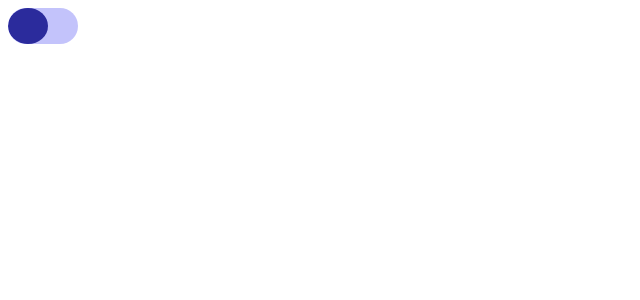
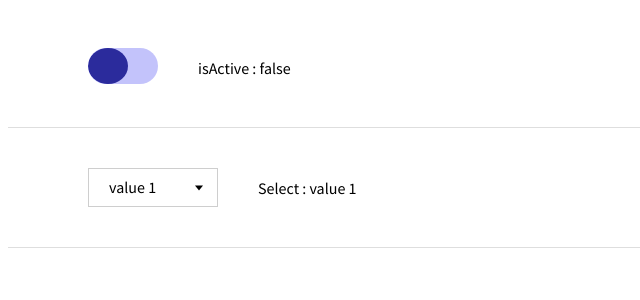
Before and after one commit to antoinevinial/react-boilerplate, a React (Create React App) app: page / in a window 1280 px wide. Shown: the top 300 px of the page, without its empty margins (0-640 px from the left). Built offline with nearby package versions, Linux system fonts and the light colour scheme.

Commit message:
Add select component.

```diff
--- a/public/index.html
+++ b/public/index.html
@@ -5,6 +5,7 @@
 		<meta name="viewport" content="width=device-width, initial-scale=1, shrink-to-fit=no">
 		<link rel="manifest" href="%PUBLIC_URL%/manifest.json">
 		<link rel="shortcut icon" href="%PUBLIC_URL%/favicon.ico">
+		<link href="https://fonts.googleapis.com/css?family=Source+Sans+Pro" rel="stylesheet">
 		<title>My App</title>
 	</head>
 	<body>
--- a/src/App.js
+++ b/src/App.js
@@ -1,7 +1,11 @@
 import React, { Component } from 'react';
+
+// Import styles.
+import { Application, Section, Cell } from './Components/styles';
 
 // Import components.
 import Switch from './Components/Switch';
+import FormSelect from './Components/Form/Select';
 
 // Init application.
 class App extends Component {
@@ -9,19 +13,49 @@ class App extends Component {
 	constructor(props) {
 		super(props);
 
+		// Init state.
+		this.state = {
+			isActive: false,
+			selectedValue: 'value 1'
+		};
+
 		// Rebind ES6.
 		this.toggleSwitch = this.toggleSwitch.bind(this);
+		this.onChange = this.onChange.bind(this);
 	}
 
 	toggleSwitch(isActive) {
+		this.setState({
+			isActive: isActive
+		});
+	}
 
+	onChange(value) {
+		this.setState({
+			selectedValue: value
+		});
 	}
 
 	render() {
 		return (
-			<div className="App">
-				<Switch toggleSwitch={this.toggleSwitch}/>
-			</div>
+			<Application>
+				<Section>
+					<Cell>
+						<Switch toggleSwitch={this.toggleSwitch}/>
+					</Cell>
+					<Cell>
+						{`isActive : ${this.state.isActive}`}
+					</Cell>
+				</Section>
+				<Section>
+					<Cell>
+						<FormSelect options={['value 1', 'value 2', 'value 3']} onChange={this.onChange}/>
+					</Cell>
+					<Cell>
+						{`Select : ${this.state.selectedValue}`}
+					</Cell>
+				</Section>
+			</Application>
 		);
 	}
 }
--- /dev/null
+++ b/src/Components/Form/Select/index.js
@@ -0,0 +1,46 @@
+// Import modules.
+import React, { Component } from 'react';
+
+// Import styles.
+import { Container, Select } from './styles';
+
+// Init component.
+class FormSelect extends Component {
+
+	constructor(props) {
+		super();
+
+		// Rebind ES6.
+		this.onChangeHandler = this.onChangeHandler.bind(this);
+	}
+
+	onChangeHandler(e) {
+		// Get value.
+		const value = e.target.value;
+
+		// Send value to parent.
+		this.props.onChange(value);
+	}
+
+	buildOptions() {
+		return this.props.options.map((option, key) => {
+			return <option value={option} key={key}>{option}</option>;
+		});
+	}
+
+	render() {
+		// Build Options.
+		const Options = this.buildOptions();
+
+		// Return component.
+		return (
+			<Container>
+				<Select onChange={this.onChangeHandler}>
+					{Options}
+				</Select>
+			</Container>
+		);
+	}
+}
+
+export default FormSelect;
--- /dev/null
+++ b/src/Components/Form/Select/styles.js
@@ -0,0 +1,44 @@
+// Import modules.
+import styled from 'styled-components';
+
+// Export container.
+export const Container = styled.div`
+	position: relative;
+
+	&:after {
+		content: "";
+		position: absolute
+		top: 50%;
+		right: 15px;
+		display: block;
+		width: 0;
+		height: 0;
+		border-style: solid;
+		border-width: 5px 4px 0 4px;
+		border-color: black transparent transparent transparent;
+		pointer-events: none;
+		transform: translateY(-50%);
+	}
+`;
+
+// Export round.
+export const Select = styled.select`
+	display: block;
+	-webkit-appearance: none;
+	-moz-appearance: none;
+	appearance: none;
+	min-width: 130px;
+	padding: 10px 20px;
+	font-family: inherit;
+	font-size: inherit;
+	outline: none;
+	resize: none;
+	background-color: white;
+	border: 1px solid #cecece;
+	border-radius: 0;
+
+	&:focus,
+	&:hover {
+		border-color: #7d7d7d;
+	}
+`;
--- /dev/null
+++ b/src/Components/styles.js
@@ -0,0 +1,18 @@
+// Import modules.
+import styled from 'styled-components';
+
+export const Application = styled.main`
+	font-family: 'Source Sans Pro', sans-serif;
+`;
+
+export const Section = styled.section`
+	display: flex;
+	flex-flow: row wrap;
+	align-items: center;
+	padding: 40px 80px;
+	border-bottom: 1px solid #dedede;
+`;
+
+export const Cell = styled.div`
+	margin-right: 40px;
+`;
```
